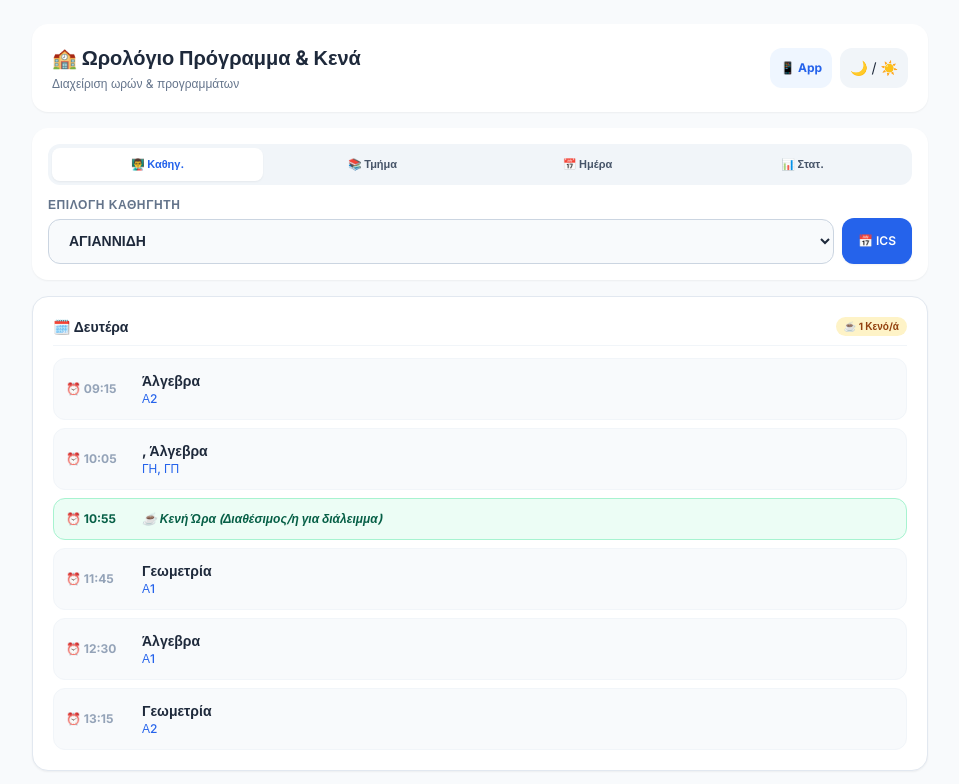
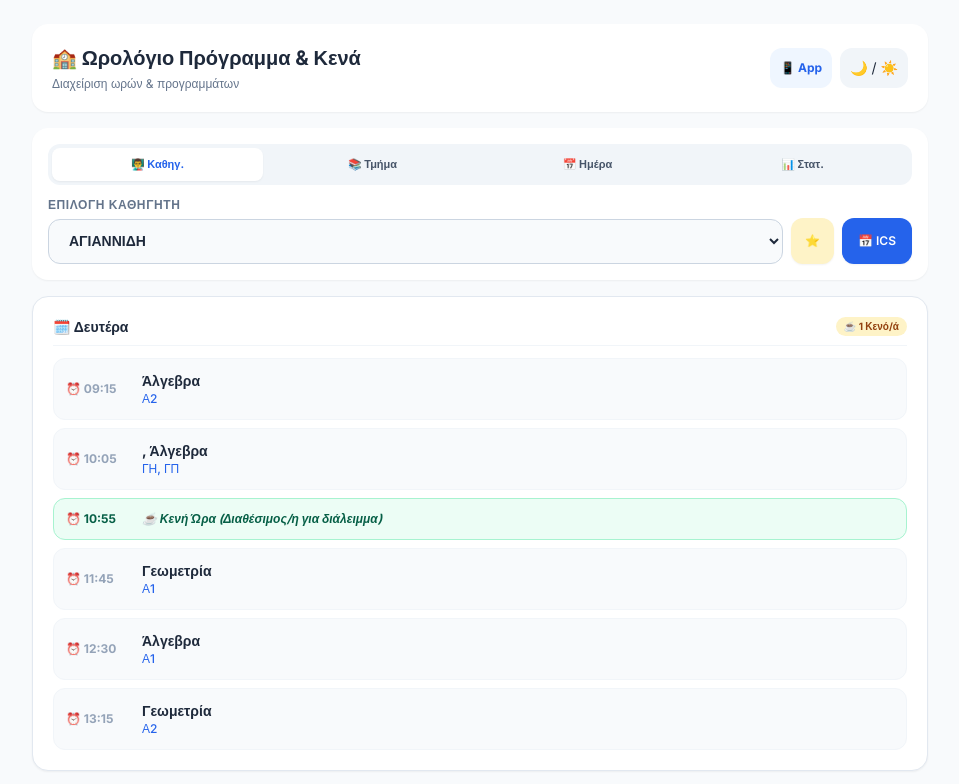
Before and after one commit to atpastro/timetable, a plain HTML site: page index.html in a window 1280 px wide. Shown: the top 784 px of the page, without its empty margins (160-1119 px from the left). Drawn offline with nearby package versions, Linux system fonts and the light colour scheme.

Commit message:
Update index.html

```diff
--- a/index.html
+++ b/index.html
@@ -51,6 +51,10 @@
                         <!-- Dynamic options -->
                     </select>
                 </div>
+                <!-- Widget 3: Pin Favorite Button -->
+                <button onclick="toggleFavorite()" id="favBtn" class="bg-amber-100 dark:bg-amber-950/60 hover:bg-amber-200 text-amber-800 dark:text-amber-300 font-semibold text-xs px-3.5 py-3 rounded-xl transition shadow-sm h-[46px] flex items-center justify-center" title="Αποθήκευση ως αγαπημένο">
+                    ⭐
+                </button>
                 <button onclick="exportICS()" id="icsBtn" class="bg-blue-600 hover:bg-blue-700 text-white font-semibold text-xs px-4 py-3 rounded-xl transition shadow-sm h-[46px] flex items-center gap-1">
                     📅 ICS
                 </button>
```
